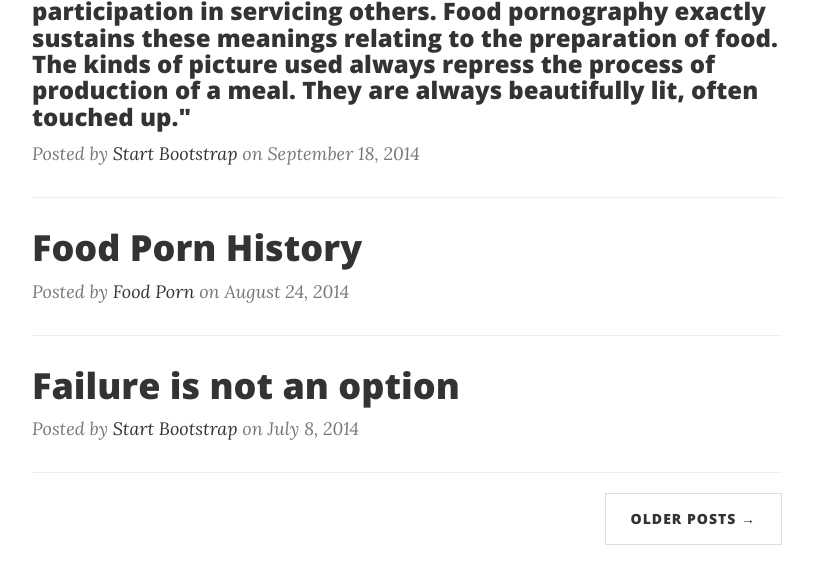
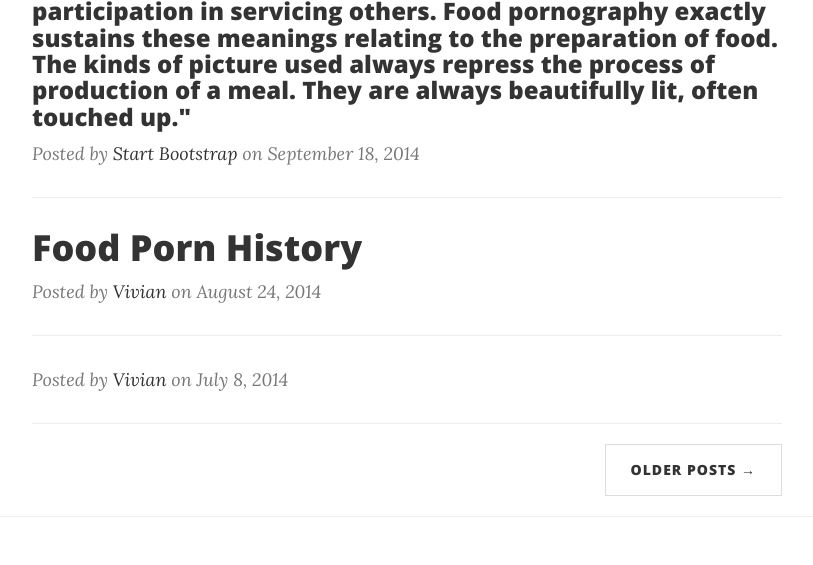
Before and after one commit to cadiayvivian11/blog2cleanblog-food-porn-.github.io, a website: page index.html in a window 1280 px wide. Shown: the part 1054-1619 px from the top of the page, without its empty margins (233-1046 px from the left). Drawn offline with nearby package versions, Linux system fonts and the light colour scheme.

Commit message:
Update index.html

```diff
--- a/index.html
+++ b/index.html
@@ -119,19 +119,19 @@
 
                         </h3>
                     </a>
-                    <p class="post-meta">Posted by <a href="#">Food Porn</a> on August 24, 2014</p>
+                    <p class="post-meta">Posted by <a href="#">Vivian</a> on August 24, 2014</p>
                 </div>
                 <hr>
                 <div class="post-preview">
                     <a href="post.html">
                         <h2 class="post-title">
-                            Failure is not an option
+
                         </h2>
                         <h3 class="post-subtitle">
 
                         </h3>
                     </a>
-                    <p class="post-meta">Posted by <a href="#">Start Bootstrap</a> on July 8, 2014</p>
+                    <p class="post-meta">Posted by <a href="#">Vivian</a> on July 8, 2014</p>
                 </div>
                 <hr>
                 <!-- Pager -->
```
